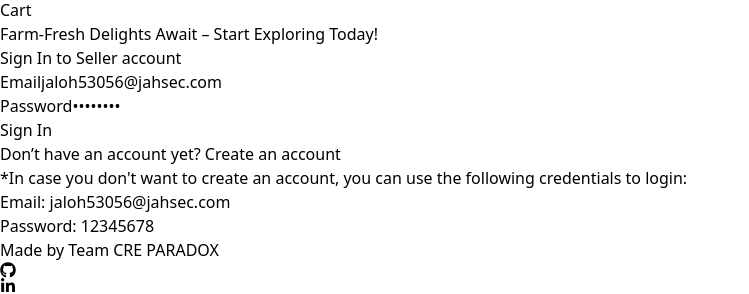
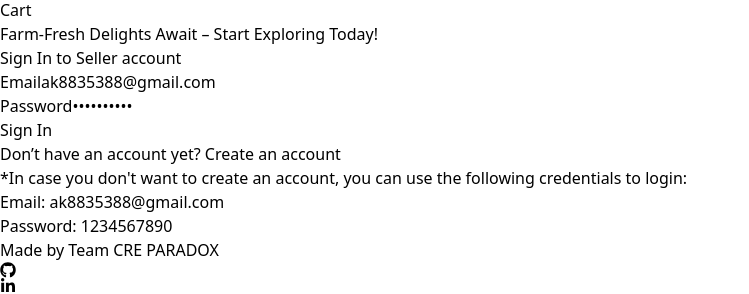
Before and after one commit to amankashyap4321/kisan-bazaar, a React (Vite) app in the folder client/: page /account/1 in a window 1280 px wide. Shown: the part 122-416 px from the top of the page, without its empty margins (0-749 px from the left). Built offline with nearby package versions, Linux system fonts and the light colour scheme; no server answers; grey boxes are pictures that could not be loaded.

Commit message:
Login and signup improved

```diff
--- a/client/src/pages/account/index.jsx
+++ b/client/src/pages/account/index.jsx
@@ -33,8 +33,8 @@ function LoginAndSignup() {
     if (isSignInForm) {
       setFormData((prevData) => ({
         ...prevData,
-        email: "jaloh53056@jahsec.com",
-        password: "12345678",
+        email: "ak8835388@gmail.com",
+        password: "1234567890",
       }));
     } else {
       setFormData((prevData) => ({ ...prevData, email: "", password: "" }));
@@ -141,8 +141,8 @@ function LoginAndSignup() {
               <div className="text-xs font-medium text-rose-600">
                 *In case you don't want to create an account, you can use the
                 following credentials to login: <br />
-                Email: jaloh53056@jahsec.com <br />
-                Password: 12345678
+                Email: ak8835388@gmail.com <br />
+                Password: 1234567890
               </div>
             ) : (
               <div className="text-xs font-medium text-rose-600">
```
